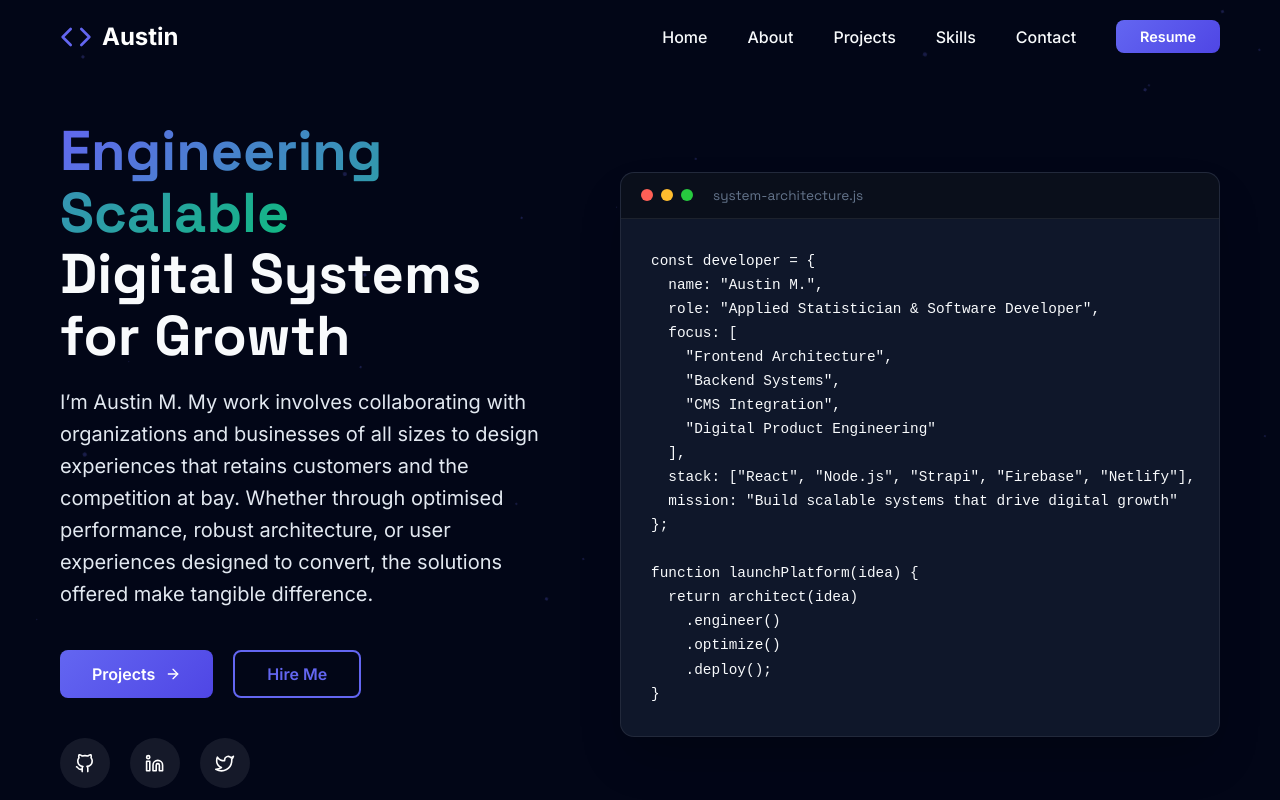
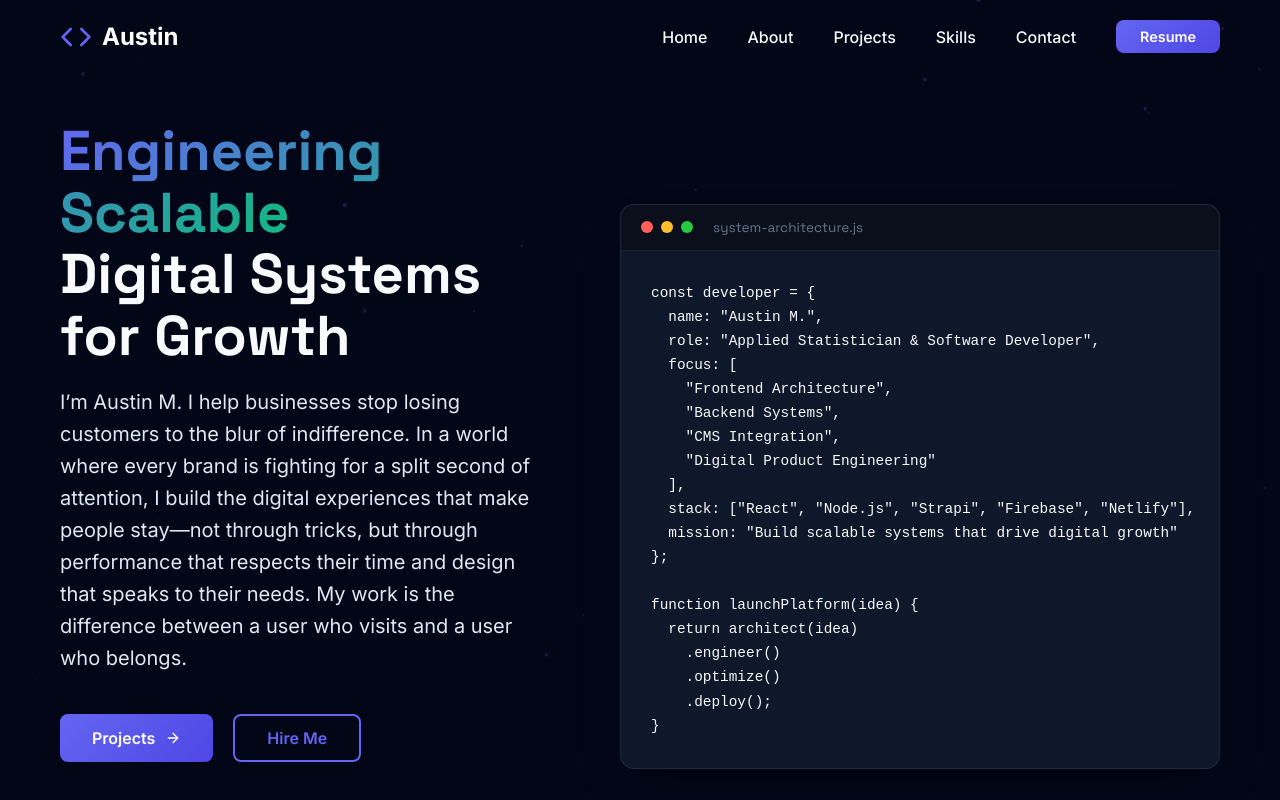
Before and after one commit to codewithaustin1/sharp-portfolio, a React (Create React App) app: page / in a window 1280 px wide. Shown: the top 800 px of the page. Built offline with nearby package versions, Linux system fonts and the light colour scheme.

Commit message:
Revise hero subtitle for clarity and impact
Updated hero subtitle to better convey value proposition.

```diff
--- a/src/components/Hero/Hero.jsx
+++ b/src/components/Hero/Hero.jsx
@@ -34,7 +34,7 @@ const Hero = () => {
             Digital Systems for Growth
           </h1>
           <p className="hero-subtitle">
-          I’m Austin M. My work involves collaborating with organizations and businesses of all sizes to design experiences that retains customers and the competition at bay. Whether through optimised performance, robust architecture, or user experiences designed to convert, the solutions offered make tangible difference.</p>
+           I’m Austin M. I help businesses stop losing customers to the blur of indifference. In a world where every brand is fighting for a split second of attention, I build the digital experiences that make people stay—not through tricks, but through performance that respects their time and design that speaks to their needs. My work is the difference between a user who visits and a user who belongs.</p>
           <div className="hero-buttons">
             <a href="#projects" className="btn">
               Projects<FiArrowRight />
```
